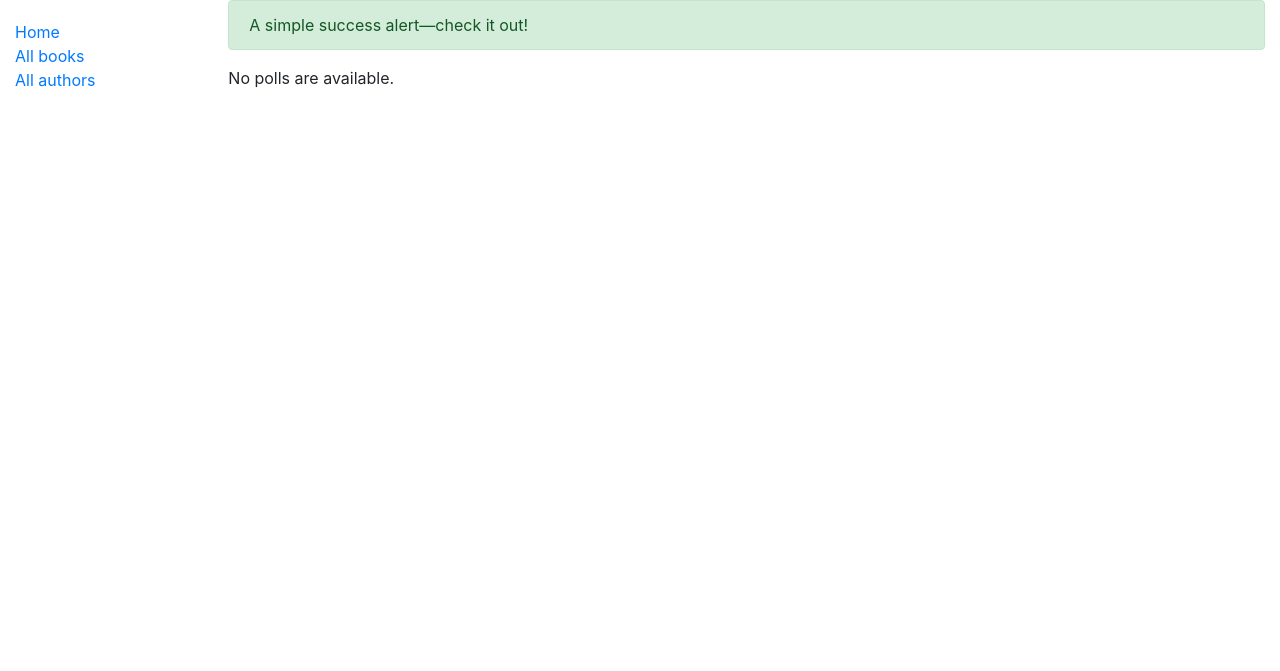
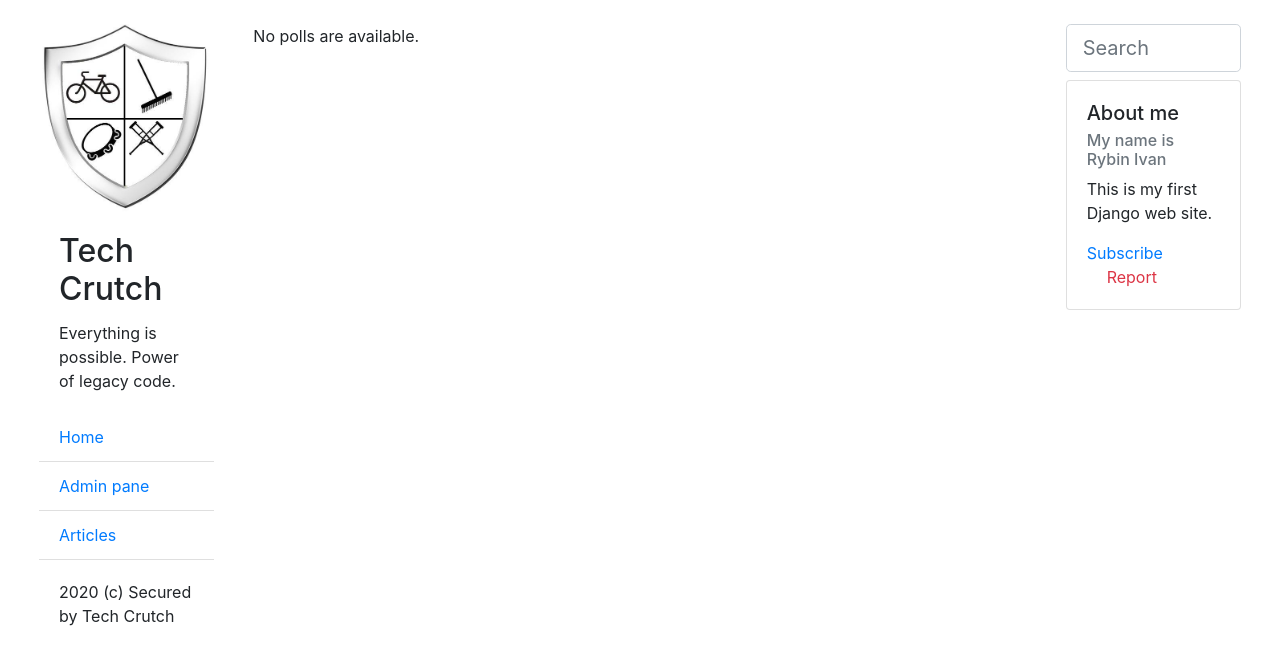
Before and after one commit to Isidler/Python-Django-Blog, a Django app: page / in a window 1280 px wide. Shown: the top 671 px of the page. Run offline with Django 3.2, Linux system fonts and the light colour scheme; data that the repository does not hold is empty; some libraries are stand-ins or nearby versions.

Commit message:
Настроил базовый вид страниц

```diff
--- a/articles/urls.py
+++ b/articles/urls.py
@@ -1,6 +1,7 @@
 from django.urls import path
 from . import views
 
+app_name = 'articles'
 urlpatterns = [
     path('', views.IndexView.as_view(), name='index'),
     # ex: /articles/5/
--- a/articles/views.py
+++ b/articles/views.py
@@ -12,7 +12,7 @@ class IndexView(generic.ListView):
     context_object_name = 'latest_article_list'
     queryset = Article.objects.filter(
         pub_date__lte=timezone.now()).order_by('-pub_date')[:5]
-    paginate_by = 1
+    paginate_by = 2
 
     # def get_queryset(self):
     #     """Return the last five published articles."""
--- a/blog/urls.py
+++ b/blog/urls.py
@@ -20,8 +20,8 @@ from django.urls import include,  path
 
 urlpatterns = [
     path('admin/', admin.site.urls),
-    path('', include('articles.urls'), name='home'),
     path('articles/', include('articles.urls')),
+    path('', include('articles.urls')),
 ]
 
 
--- a/templates/articles/index.html
+++ b/templates/articles/index.html
@@ -1,16 +1,16 @@
 {% extends "base_generic.html" %}
 
 {% block content %}
-<div class="alert alert-success" role="alert">
-  A simple success alert—check it out!
-</div>
-
 	{% if latest_article_list %}
-			<ul>
 			{% for article in latest_article_list %}
-					<li><a href="{% url 'detail' article.id %}">{{ article.title }}</a></li>
+					<div class="card mb-2">
+						<div class="card-body">
+							<h5 class="card-title">{{ article.title }}</h5>
+							<p class="card-text">{{ article.text|slice:":300" }}...</p>
+							<a href="{% url 'articles:detail' article.id %}" class="btn btn-primary stretched-link">Detail</a>
+						</div>
+					</div>
 			{% endfor %}
-			</ul>
 	{% else %}
 			<p>No polls are available.</p>
 	{% endif %}
@@ -18,22 +18,18 @@
 
 	{% block pagination %}
 		{% if is_paginated %}
-			<nav aria-label="Page navigation example">
-				<ul class="pagination">
+			<div class="d-flex justify-content-between p-2">
 				{% if page_obj.has_previous %}
-					<li class="page-item"><a class="page-link" href="{{ request.path }}?page={{ page_obj.previous_page_number }}">Позже</a></li>
+					<a href="{{ request.path }}?page={{ page_obj.previous_page_number }}" class="btn btn-outline-secondary">back</a>
+				{% else %}
+					<a href="" class="btn btn-light disabled">back</a>
 				{% endif %}
-					<li class="page-item">
-
-							<span class="current">
-									Page {{ page_obj.number }} of {{ page_obj.paginator.num_pages }}.
-							</span>
-					</li>
 				{% if page_obj.has_next %}
-					<li class="page-item"><a class="page-link" href="{{ request.path }}?page={{ page_obj.next_page_number }}">Раньше</a></li>
+					<a href="{{ request.path }}?page={{ page_obj.next_page_number }}" class="btn btn-outline-secondary">next</a>
+				{% else %}
+					<a href="" class="btn btn-light disabled">next</a>
 				{% endif %}
-				</ul>
-			</nav>
+			</div>
 		{% endif %}
-	{% endblock %}
+	{% endblock pagination %}
 {% endblock %}
--- a/templates/base_generic.html
+++ b/templates/base_generic.html
@@ -2,7 +2,7 @@
 <html lang="en">
 <head>
 
-  {% block title %}<title>Local Library</title>{% endblock %}
+  {% block title %}<title>Software Developer's blog</title>{% endblock %}
   <meta charset="utf-8">
   <meta name="viewport" content="width=device-width, initial-scale=1, shrink-to-fit=no">
   <link rel="stylesheet" href="https://stackpath.bootstrapcdn.com/bootstrap/4.4.1/css/bootstrap.min.css" integrity="sha384-Vkoo8x4CGsO3+Hhxv8T/Q5PaXtkKtu6ug5TOeNV6gBiFeWPGFN9MuhOf23Q9Ifjh" crossorigin="anonymous">
@@ -13,21 +13,45 @@
 </head>
 
 <body>
-
   <div class="container-fluid">
 
-    <div class="row">
+    <div class="row p-4">
       <div class="col-sm-2">
-      {% block sidebar %}
-      <ul class="sidebar-nav">
-          <li><a href="{% url 'index' %}">Home</a></li>
-          <li><a href="">All books</a></li>
-          <li><a href="">All authors</a></li>
-      </ul>
-     {% endblock %}
+				{% block left_sidebar %}
+				<div class="card border-0">
+					<img src="{% static "images/logo2.jpg" %}" class="card-img-top" alt="logo">
+					<div class="card-body">
+						<h2 class="card-title">Tech Crutch</h2>
+						<p class="card-text">Everything is possible. Power of legacy code.</p>
+					</div>
+					<ul class="list-group list-group-flush">
+						<a href="{% url 'articles:index' %}"><li class="list-group-item">Home</li></a>
+						<a href="{% url 'admin:index' %}"><li class="list-group-item">Admin pane</li></a>
+						<a href="{% url 'articles:index' %}" ><li class="list-group-item">Articles</li></a>
+					</ul>
+					<div class="card-body">
+						2020 (c) Secured by Tech Crutch
+					</div>
+				</div>
+
+				{% endblock left_sidebar %}
       </div>
-      <div class="col-sm-10 ">
+      <div class="col-sm-8 pl-4 pr-4">
       {% block content %}{% endblock %}
+      </div>
+			<div class="col-sm-2">
+				{% block right_sidebar %}
+					<input class="form-control form-control-lg" type="text" placeholder="Search">
+					<div class="card mt-2">
+						<div class="card-body">
+							<h5 class="card-title">About me</h5>
+							<h6 class="card-subtitle mb-2 text-muted">My name is Rybin Ivan</h6>
+							<p class="card-text">This is my first Django web site.</p>
+							<a href="#" class="card-link">Subscribe</a>
+							<a href="#" class="card-link text-danger">Report</a>
+						</div>
+					</div>
+				{% endblock right_sidebar %}
       </div>
     </div>
 
```
Also changed, not shown: templates/articles/detail.html (+36 -10 lines), static/images/logo.png (added), static/images/logo2.jpg (added).
